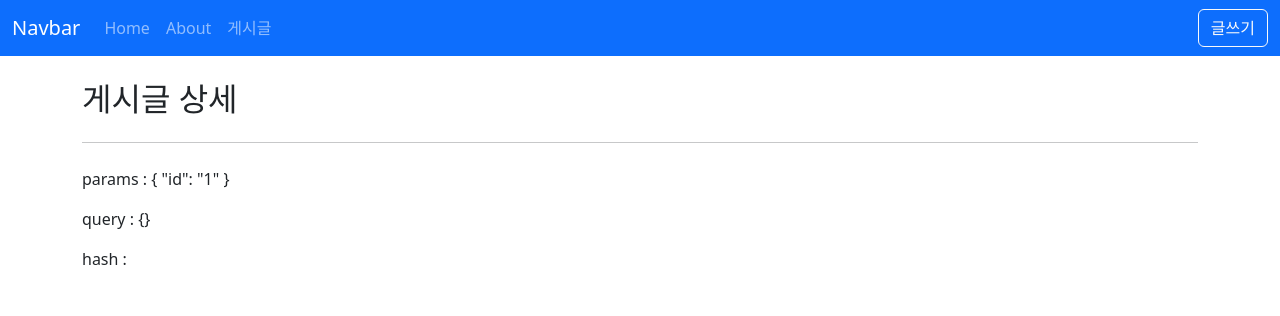
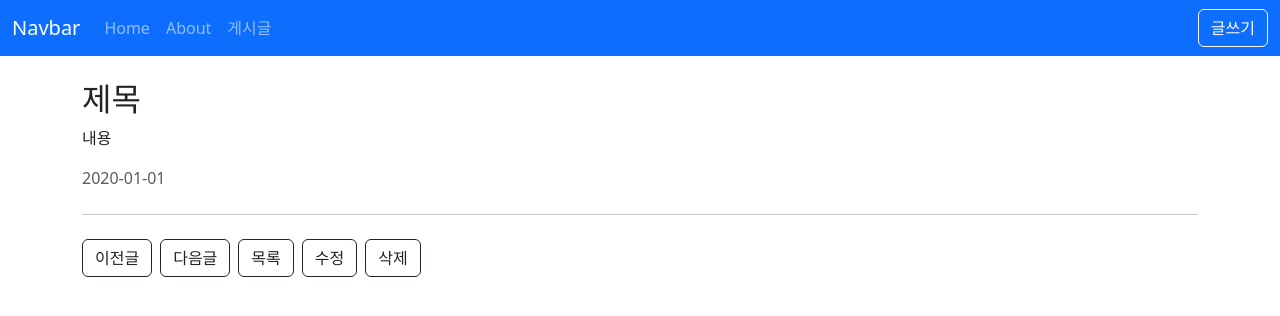
Before and after one commit to Woochang1132/vue3-project, a Vue app: page /posts/1 in a window 1280 px wide. Shown: the top 316 px of the page. Built offline with nearby package versions, Linux system fonts and the light colour scheme.

Commit message:
[개발] 상세 페이지 > 목록, 수정, 삭제 페이지로 갈 수 있도록 구성 진행중

```diff
--- a/src/views/posts/PostDetailView.vue
+++ b/src/views/posts/PostDetailView.vue
@@ -1,10 +1,26 @@
 <template>
   <div>
-    <h2>게시글 상세</h2>
+    <h2>제목</h2>
+    <p>내용</p>
+    <p class="text-muted">2020-01-01</p>
     <hr class="my-4" />
-    <p>params : {{ $route.params }}</p>
-    <p>query : {{ $route.query }}</p>
-    <p>hash : {{ $route.hash }}</p>
+    <div class="row g-2">
+      <div class="col-auto">
+        <button class="btn btn-outline-dark">이전글</button>
+      </div>
+      <div class="col-auto">
+        <button class="btn btn-outline-dark">다음글</button>
+      </div>
+      <div class="col-auto">
+        <button class="btn btn-outline-dark">목록</button>
+      </div>
+      <div class="col-auto">
+        <button class="btn btn-outline-dark">수정</button>
+      </div>
+      <div class="col-auto">
+        <button class="btn btn-outline-dark">삭제</button>
+      </div>
+    </div>
   </div>
 </template>
 
```
